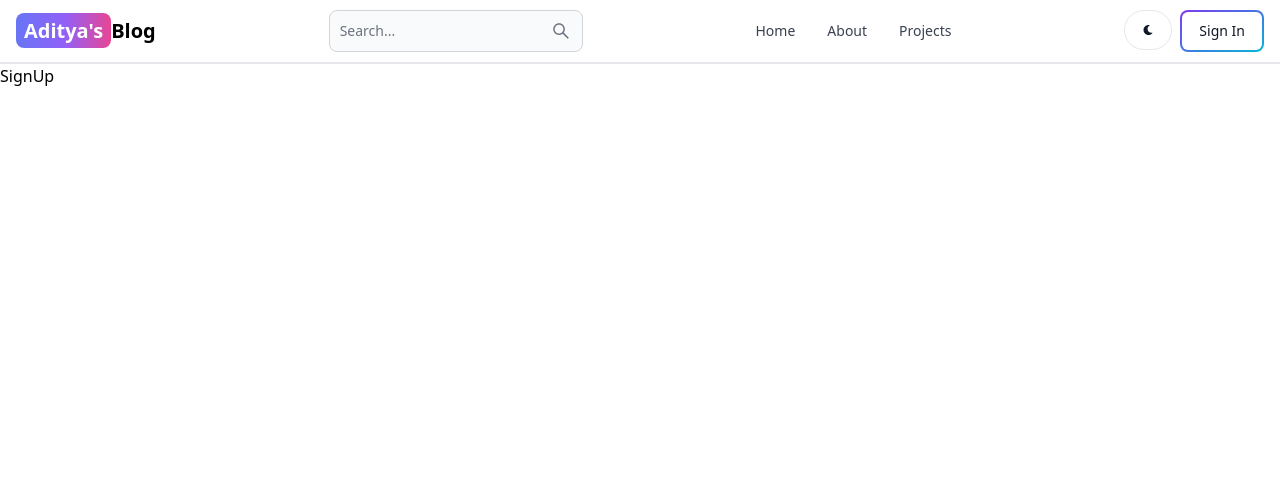
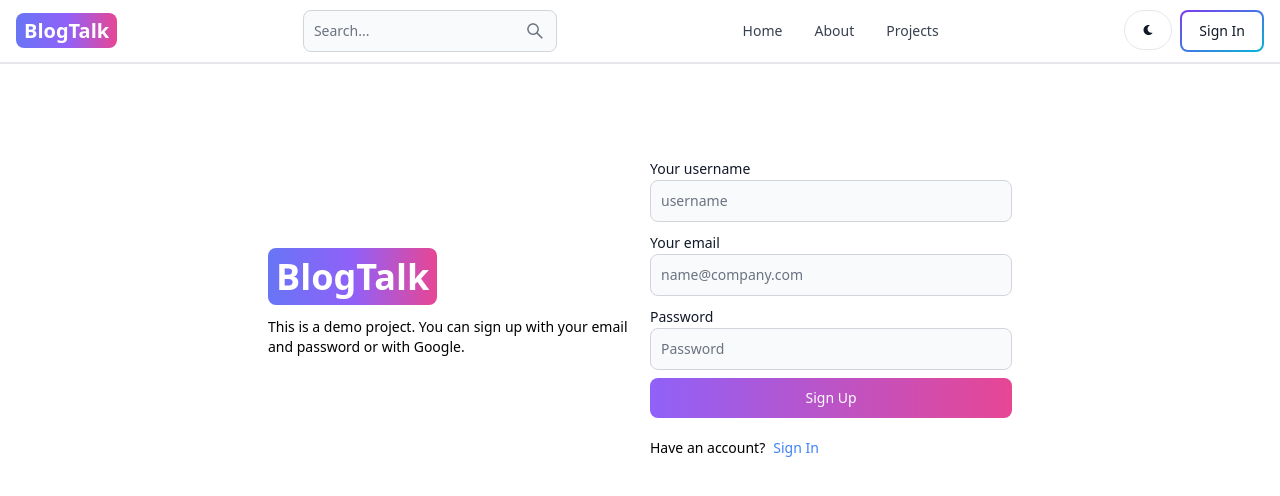
Before and after one commit to coderAditya12/MERN-blog, a React app in the folder frontend/: page /sign-up in a window 1280 px wide. Shown: the top 496 px of the page. Built offline with nearby package versions, Linux system fonts and the light colour scheme; the HTML template or start-up script is replaced by a standard one.

Commit message:
completed sign up page UI

```diff
--- a/frontend/src/components/Header.jsx
+++ b/frontend/src/components/Header.jsx
@@ -13,9 +13,8 @@
         className="self-center whitespace-nowrap text-sm sm:text-xl font-semibold dark:text-white"
       >
         <span className="px-2 py-1 bg-gradient-to-r from-indigo-500 via-purple-500 to-pink-500 rounded-lg text-white">
-          Aditya's
+          BlogTalk
         </span>
-        Blog
       </Link>
       <form action="">
         <TextInput
--- a/frontend/src/pages/SignUp.jsx
+++ b/frontend/src/pages/SignUp.jsx
@@ -1,9 +1,50 @@
-import React from 'react'
+import { Button, Label, TextInput } from "flowbite-react";
+import React from "react";
+import { Link } from "react-router-dom";
 
 const SignUp = () => {
   return (
-    <div>SignUp</div>
-  )
-}
+    <div className="min-h-screen mt-20">
+      <div className="flex p-3 max-w-3xl mx-auto flex-col md:flex-row md:items-center gap-5">
+        {/* left side */}
+        <div className="flex-1">
+          <Link to="/" className="text-4xl font-bold dark:text-white">
+            <span className="px-2 py-1 bg-gradient-to-r from-indigo-500 via-purple-500 to-pink-500 rounded-lg text-white">
+              BlogTalk
+            </span>
+          </Link>
+          <p className="text-sm mt-5">
+            This is a demo project. You can sign up with your email and password
+            or with Google.
+          </p>
+        </div>
+        {/* right side */}
+        <div className="flex-1">
+          <form className="flex flex-col gap-2">
+            <div>
+              <Label value="Your username" />
+              <TextInput type="text" placeholder="username" id="username" />
+            </div>
+            <div>
+              <Label value="Your email" />
+              <TextInput type="email" placeholder="name@company.com" id="email" />
+            </div>
+            <div>
+              <Label value="Password" />
+              <TextInput type="password" placeholder="Password" id="Password" />
+            </div>
+            <Button gradientDuoTone='purpleToPink' type='submit'>Sign Up</Button>
+          </form>
+          <div className="flex gap-2 text-sm mt-5 ">
+            <span>
+              Have an account?
+            </span>
+            <Link to='/sign-in' className="text-blue-500">Sign In</Link>
+          </div>
+        </div>
+      </div>
+    </div>
+  );
+};
 
 export default SignUp;
```
